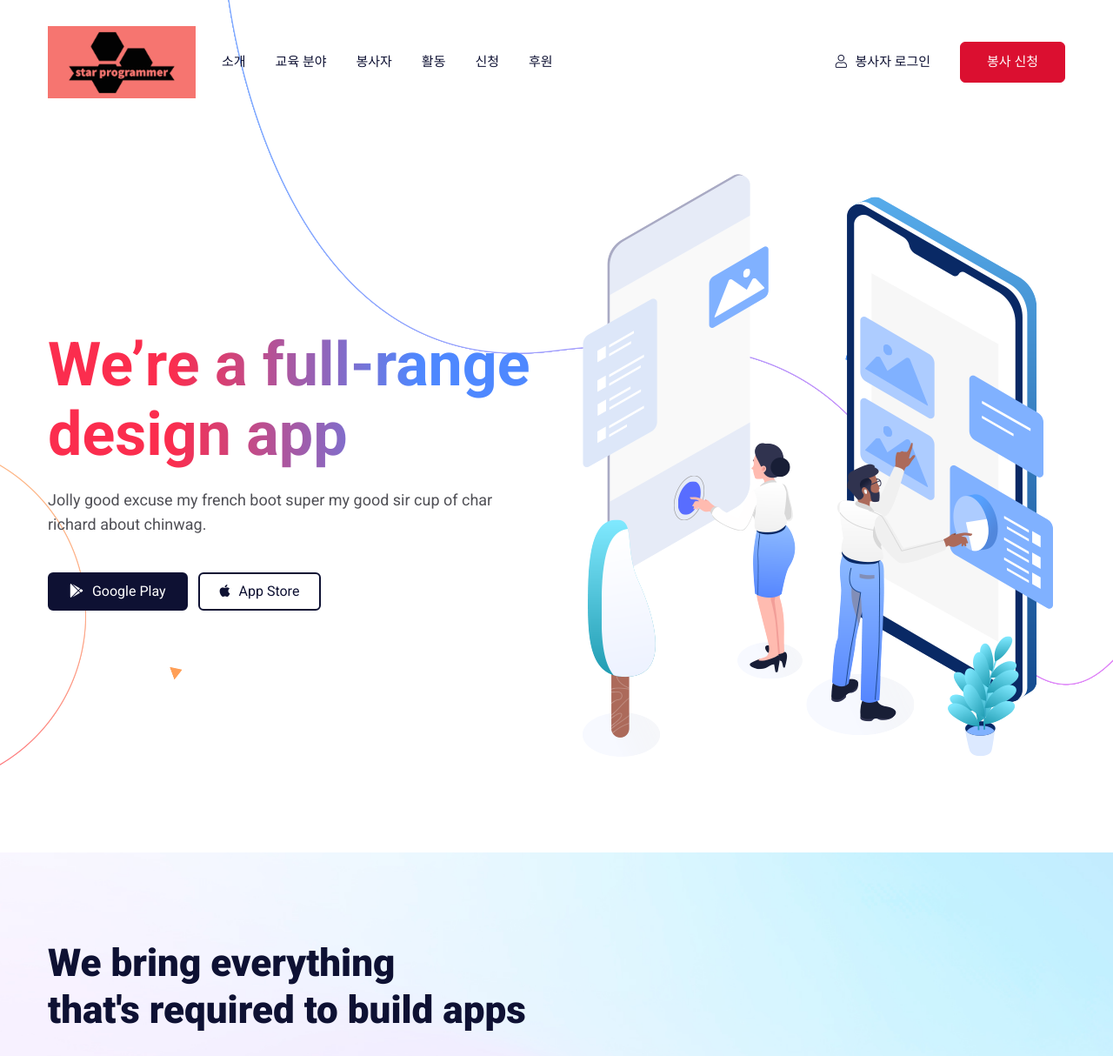
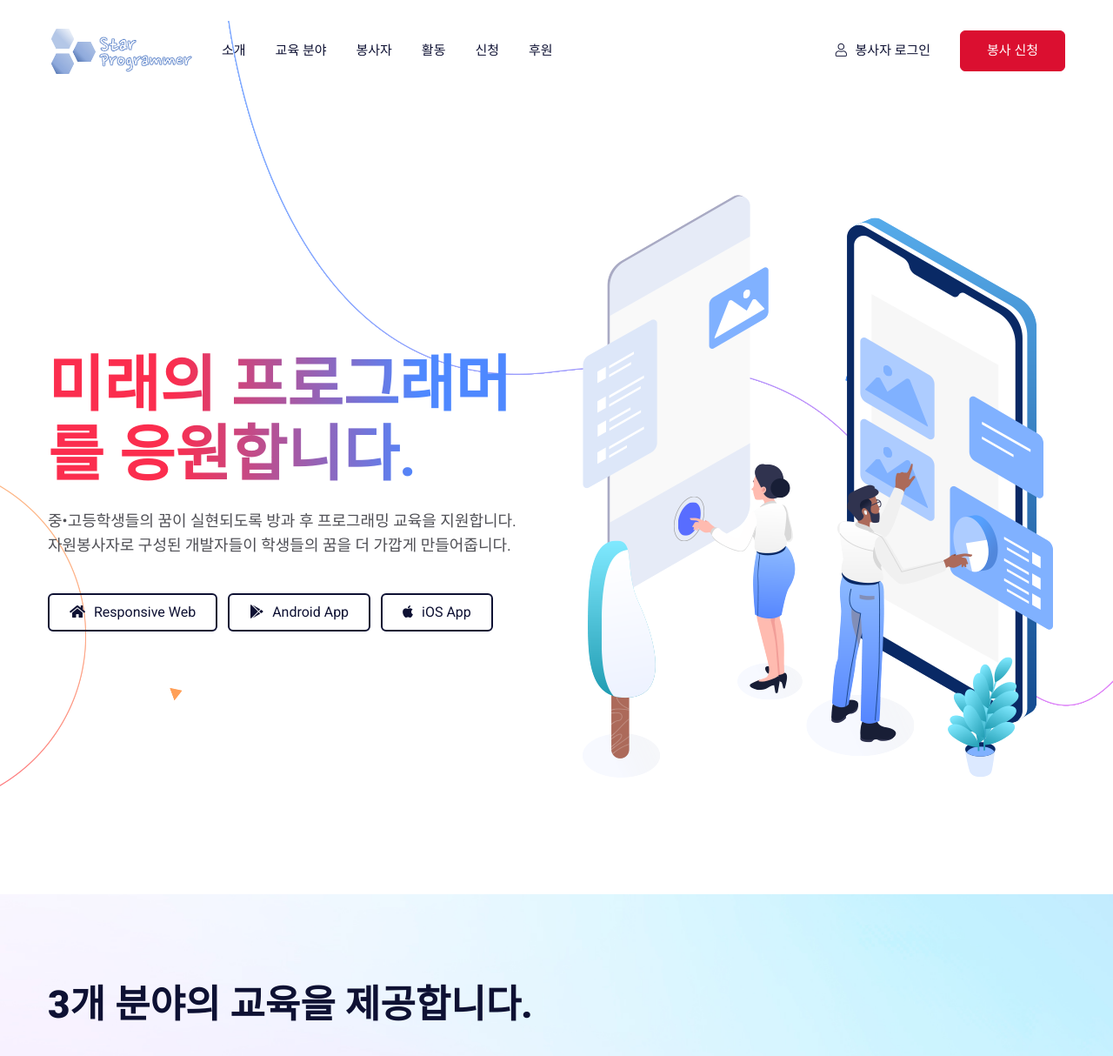
Before and after one commit to daybyday21/starprogrammer, a Django app: page / in a window 1280 px wide; the page is wider, and only the part inside the window is pictured. Shown: the top 1214 px of that part at 87% size. Run offline with Django 4.2, Linux system fonts and the light colour scheme; some libraries are stand-ins or nearby versions.

Commit message:
홈페이지 구성 중

```diff
--- a/starprogrammer/templates/acquisition/landing.html
+++ b/starprogrammer/templates/acquisition/landing.html
@@ -37,10 +37,7 @@
 
     <!--====== Style css ======-->
     <link rel="stylesheet" href="{% static 'css/style.css' %}">
-
-
 </head>
-
 <body>
 
     <!--====== PRELOADER PART START ======-->
@@ -64,17 +61,20 @@
 
 
     <!--====== APPIE HERO PART START ======-->
-
+    <a name="introduction"></a>
     <section class="appie-hero-area appie-hero-8-area">
         <div class="container">
             <div class="row align-items-center">
                 <div class="col-lg-6">
                     <div class="appie-hero-content appie-hero-content-8">
-                        <h1 class="appie-title">We’re a full-range design app</h1>
-                        <p>Jolly good excuse my french boot super my good sir cup of char richard about chinwag.</p>
+                        <h1 class="appie-title">미래의 프로그래머를 응원합니다.</h1>
+                        <p>
+                          중&#8226;고등학생들의 꿈이 실현되도록 방과 후 프로그래밍 교육을 지원합니다.<br/>
+                          자원봉사자로 구성된 개발자들이 학생들의 꿈을 더 가깝게 만들어줍니다.</p>
                         <ul>
-                            <li><a href="#"><i class="fab fa-google-play"></i>  <span>Google Play</span></a></li>
-                            <li><a class="item-2" href="#"><i class="fab fa-apple"></i>  <span>App Store</span></a></li>
+                            <li><a class="item-2" href="#"><i class="fa fa-home"></i>  <span>Responsive Web</span></a></li>
+                            <li><a class="item-2" href="#"><i class="fab fa-google-play"></i>  <span>Android App</span></a></li>
+                            <li><a class="item-2" href="#"><i class="fab fa-apple"></i>  <span>iOS App</span></a></li>
                         </ul>
                     </div>
                 </div>
@@ -104,32 +104,45 @@
     <!--====== APPIE HERO PART ENDS ======-->
 
     <!--====== APPIE ABOUT 8 PART ENDS ======-->
-
+    <a name="educate"></a>
     <section class="appie-about-8-area pt-100 pb-100">
         <div class="container">
             <div class="row">
                 <div class="col-lg-12">
                     <div class="appie-section-title mb-30">
-                        <h3 class="appie-title">We bring everything <br> that's required to build apps</h3>
+                        <h3 class="appie-title">3개 분야의 교육을 제공합니다.</h3>
                     </div>
                 </div>
             </div>
             <div class="row">
-                <div class="col-lg-7">
+                <div class="col-lg-4">
                     <div class="appie-about-8-box">
-                        <h3 class="title">Will my Template be <br> Mobile Friendly</h3>
-                        <p>A load of old tosh spiffing pear shaped show <br> off pick your nose and blow</p>
-                        <a class="main-btn" href="#">Learn More <i class="fal fa-arrow-right"></i></a>
+                        <h3 class="title">반응형 웹 만들기<br/>#Django, #React.JS</h3>
+                        <p>
+                          2개 페이지 분량의 개인 포트폴리오 홈페이를 제작해봅니다.<br>
+                          주요 교육 사항: 도메인 구매 & 연동 / 홈페이지 개발 / 배포
+                        </p>
+                        <a class="main-btn" href="#">교육 자료 미리보기 <i class="fal fa-arrow-right"></i></a>
                         <div class="thumb">
-                            <img src="assets/images/about-thumb-4.png" alt="">
+                          <img src="{% static 'images/abount-thumb-4.png' %}" alt=""/>
                         </div>
                     </div>
                 </div>
-                <div class="col-lg-5">
+                <div class="col-lg-4">
                     <div class="appie-about-8-box">
-                        <h3 class="title">Website & Mobile <br> App Design</h3>
-                        <p>A load of old tosh spiffing pear shaped show <br> off pick your nose and blow</p>
-                        <a class="main-btn" href="#">Learn More <i class="fal fa-arrow-right"></i></a>
+                        <h3 class="title">Android App<br>#Kotlin</h3>
+                        <p>단순한 기능의 To-Do List App을 만들어봅니다.<br> 주요 교육 사항:<br/> Native 앱 개발 / DB / 앱 화면 개발</p>
+                        <a class="main-btn" href="#">교육 자료 미리보기 <i class="fal fa-arrow-right"></i></a>
+                        <div class="thumb mr-30">
+                            <img src="assets/images/about-thumb-5.png" alt="">
+                        </div>
+                    </div>
+                </div>
+                <div class="col-lg-4">
+                    <div class="appie-about-8-box">
+                        <h3 class="title">iOS App<br>#Swift</h3>
+                        <p>단순한 기능의 To-Do List App 제작 과정을 학습합니다.<br> 주요 교육 사항:<br/> Native 앱 개발 / DB / 앱 화면 개발</p>
+                        <a class="main-btn" href="#">교육 자료 미리보기 <i class="fal fa-arrow-right"></i></a>
                         <div class="thumb mr-30">
                             <img src="assets/images/about-thumb-5.png" alt="">
                         </div>
--- a/starprogrammer/templates/partials/mobile_nav.html
+++ b/starprogrammer/templates/partials/mobile_nav.html
@@ -13,7 +13,7 @@
                         <div id="menu" class="text-left ">
                             <ul class="offcanvas_main_menu">
                                 <li class="menu-item-has-children active">
-                                    <a href="#">소개</a>
+                                    <a href="#introduction">소개</a>
                                 </li>
                                 <li class="menu-item-has-children active">
                                     <a href="#educate">교육 분야</a>
--- a/starprogrammer/templates/partials/pc_nav.html
+++ b/starprogrammer/templates/partials/pc_nav.html
@@ -15,7 +15,7 @@
                     <div class="col-lg-6 col-md-1 col-sm-1 order-3 order-sm-2">
                         <div class="appie-header-main-menu">
                             <ul>
-                                <li><a href="#">소개</a></li>
+                                <li><a href="#introduction">소개</a></li>
                                 <li><a href="#educate">교육 분야</a></li>
                                 <li><a href="#volunteer">봉사자</a></li>
                                 <li><a href="#history">활동</a></li>
```
Also changed, not shown: starprogrammer/static/images/main-logo.png.
